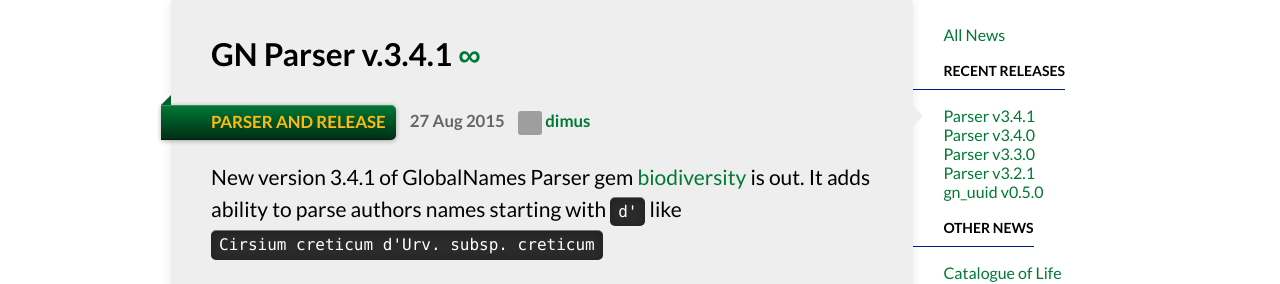
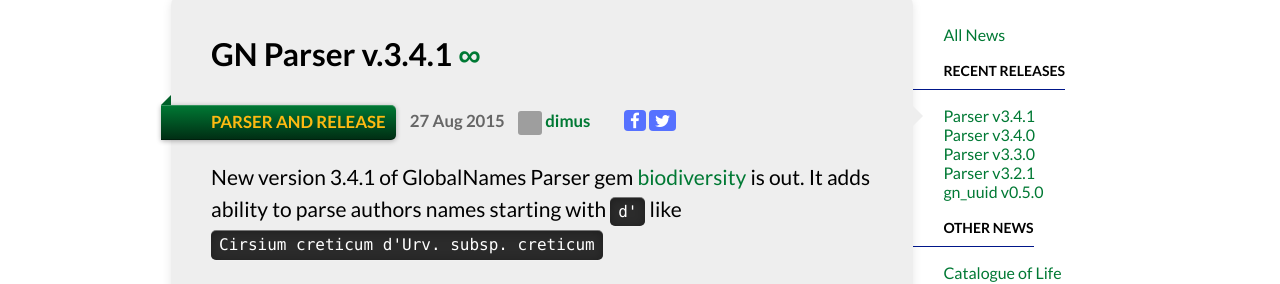
Before and after one commit to GlobalNamesArchitecture/GlobalNamesArchitecture.github.io, a Jekyll site: the page built from _posts/2015-08-27-parser-3-4-1.md, in a window 1280 px wide. Shown: the part 172-456 px from the top of the page. Built offline with Jekyll 4.4.1, drawn with Linux system fonts in a browser that asks for light colours; nearby versions of some CDN libraries; grey boxes are pictures that could not be loaded.

Commit message:
twitter facebook

```diff
--- a/_includes/top.html
+++ b/_includes/top.html
@@ -8,6 +8,7 @@
   <link rel="alternate" type="application/rss+xml" title="Global Names Architecture" href="/feed.xml">
   <link rel="alternate" type="application/atom+xml" title="Recent commits to the site" href="{{ site.repository }}/commits/master.atom">
   <link rel="stylesheet" href="//fonts.googleapis.com/css?family=Lato:300,300italic,400,400italic,700,700italic,900">
+  <link rel="stylesheet" href="//maxcdn.bootstrapcdn.com/font-awesome/4.3.0/css/font-awesome.min.css">
   <link rel="stylesheet" href="/css/screen.css">
   <link rel="icon" type="image/x-icon" href="/favicon.ico">
   <!--[if lt IE 9]>
--- a/_layouts/news_item.html
+++ b/_layouts/news_item.html
@@ -20,7 +20,12 @@
       <img src="https://github.com/{{ page.author }}.png" class="avatar" alt="{{ page.author }} avatar" width="24" height="24">
       {{ page.author }}
     </a>
+    <div class="social-media">
+			<a class="sharer facebook" href="#" target="_blank" onclick="window.open('https://www.facebook.com/sharer/sharer.php?u='+window.location.href,'_blank','height=300,width=600');return false;"><i class="fa fa-facebook"></i></a>
+			<a class="sharer twitter" href="#" target="_blank" onclick="window.open('https://twitter.com/share?url='+window.location.href,'_blank','height=300,width=600');return false;"><i class="fa fa-twitter"></i></a>
+    </div>
   </div>
+
   <div class="post-content">
     {{ content }}
   </div>
--- a/_sass/_style.scss
+++ b/_sass/_style.scss
@@ -3,6 +3,7 @@
 $gn-green: #007934;
 $gn-green-darker: darken($gn-green, 15%);
 $gn-blue: #001689;
+$gn-blue-light: lighten($gn-blue, 40%);
 $light-grey: #eee;
 $grey: #666;
 $dark-grey: #333;
@@ -107,6 +108,31 @@
     }
   }
 }
+
+.social-media {
+  float: right;
+  margin-left: 2em;
+  a {
+    &.sharer {
+      padding: 0px 4px;
+      border-radius: 4px;
+      color: #333;
+
+      i {
+        margin: 2px;
+      }
+    }
+    &.facebook {
+      background: $gn-blue-light;
+      color: #fff;
+    }
+    &.twitter {
+      background: $gn-blue-light;
+      color: #fff;
+    }
+  }
+}
+
 
 .mobile-nav {
 
```
